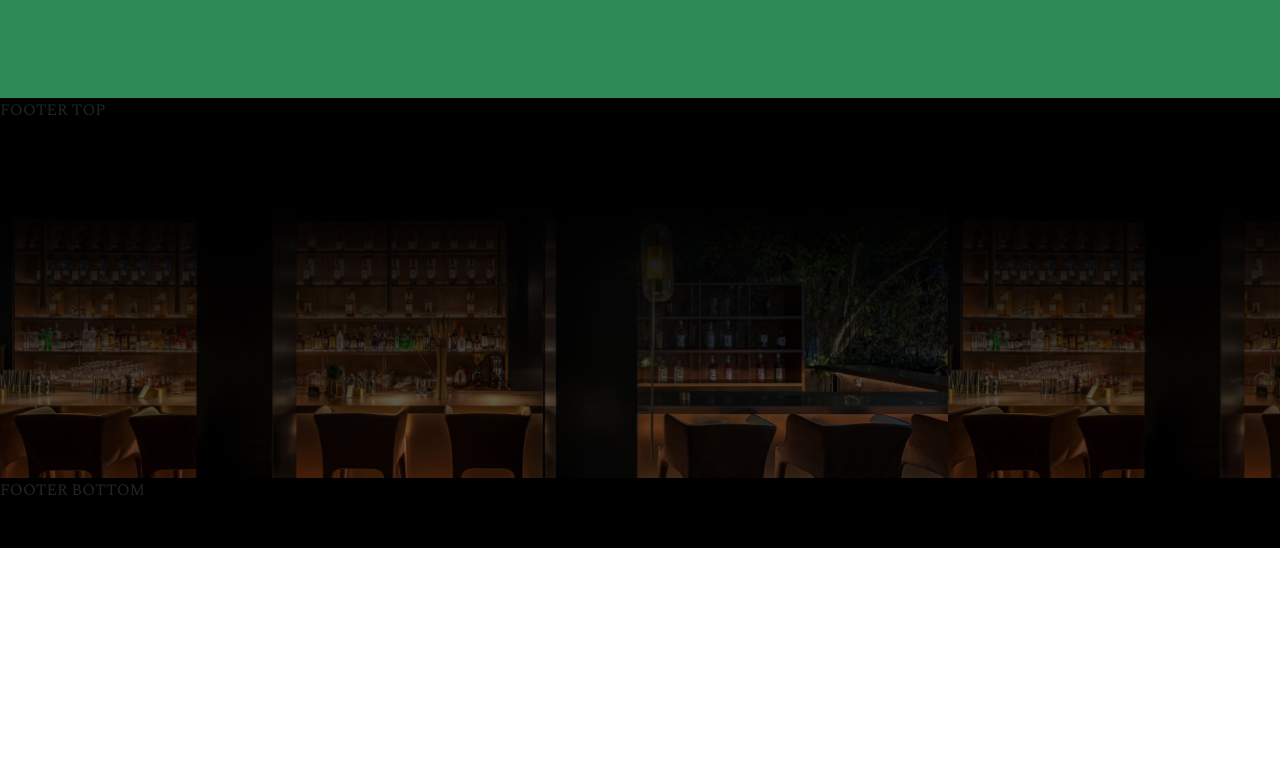
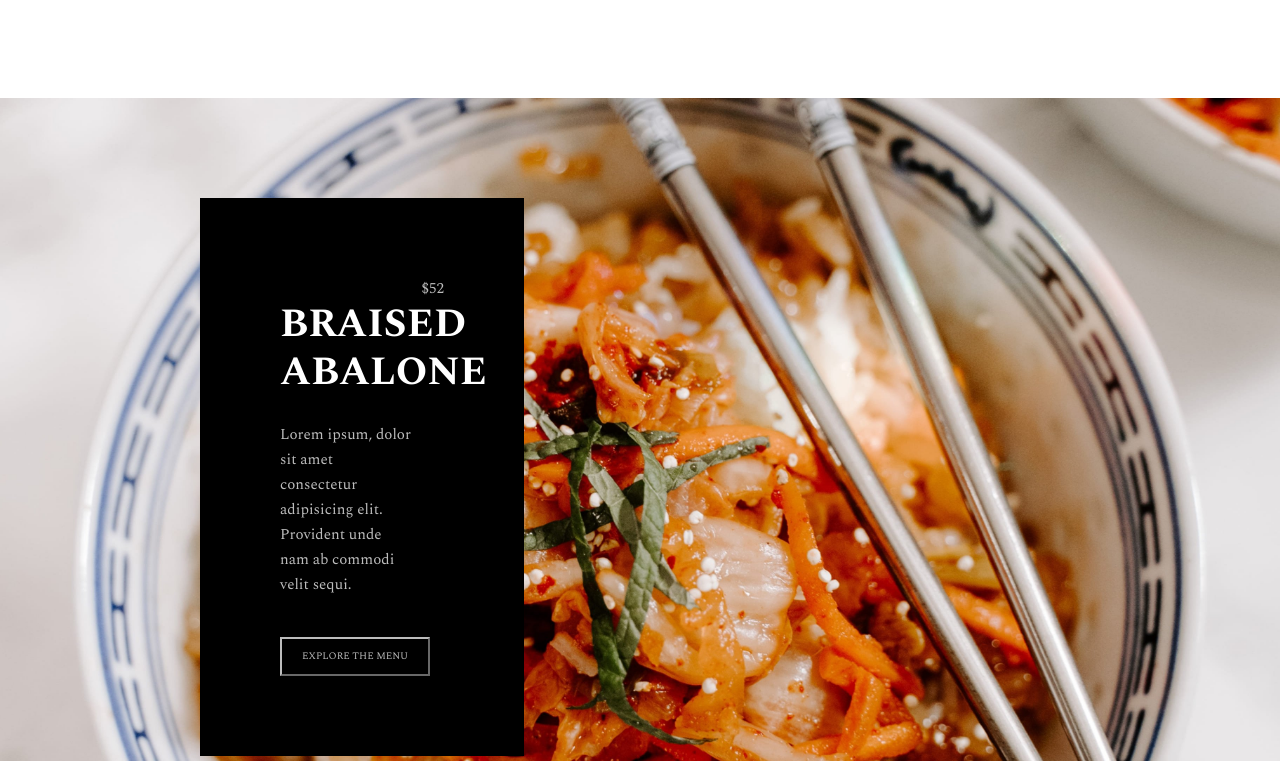
Before and after one commit to matteofab10/proj-html-vuejs, a Vue app: page / in a window 1280 px wide. Shown: the part 7739-8500 px from the top of the page. Before the commit the page ends 8287 px from the top, so only its background shows below. Built offline with nearby package versions, Linux system fonts and the light colour scheme.

Commit message:
sezione 8 (da fixare)

```diff
--- a/src/components/Main.vue
+++ b/src/components/Main.vue
@@ -170,6 +170,16 @@
         <h5>Eget vulputate vitae quis rutrum blandit sed. Quam nulla sit lacina</h5>
         <h4>california rolls <span>$22</span></h4>
         <h5>Eget vulputate vitae quis rutrum blandit sed. Quam nulla sit lacina</h5>
+      </div>
+    </section>
+    <section class="mf-braised">
+      <div class="mf-card-box">
+        <div class="mf-card">
+          <span>$52</span>
+          <h1>braised abalone</h1>
+          <h5>Lorem ipsum, dolor sit amet consectetur adipisicing elit. Provident unde nam ab commodi velit sequi.</h5>
+          <button>explore the menu</button>
+        </div>
       </div>
     </section>
   </main>
@@ -565,7 +575,7 @@ export default {
 
 .mf-menu {
   width: 100%;
-  background-color: seagreen;
+  background-color: white;
   display: flex;
   justify-content: center;
   padding: 100px;
@@ -612,10 +622,50 @@ export default {
   }
 }
 
-.section-8 {
+.mf-braised {
   width: 100%;
-  height: 700px;
-  background-color: sandybrown;
+  background-image: url('../assets/img/hero42x.jpg');
+  background-size: cover;
+  background-position: 50% 50%;
+  padding: 100px 0 100px 200px;
+  .mf-card-box {
+    width: 30%;
+  }
+  .mf-card {
+    width: 100%;
+    padding: 80px;
+    background-color: black;
+    span {
+      color: #bcbcbc;
+      float: right;
+      font-size: 15px;
+    }
+    h1 {
+      text-transform: uppercase;
+      color: white;
+      font-size: 40px;
+      font-weight: bold;
+      margin-bottom: 25px;
+    }
+    h5 {
+      color: #bcbcbc;
+      padding-right: 20%;
+      margin-bottom: 40px;
+      line-height: 25px;
+      font-size: 15px;
+    }
+    button {
+      background-color: black;
+      color: #bcbcbc;
+      text-transform: uppercase;
+      font-size: 10px;
+      padding: 10px 20px 10px 20px;
+      border-color: #bcbcbc;
+      i {
+        padding-right: 5px;
+      }
+    }
+  }
 }
 
 </style>
```
